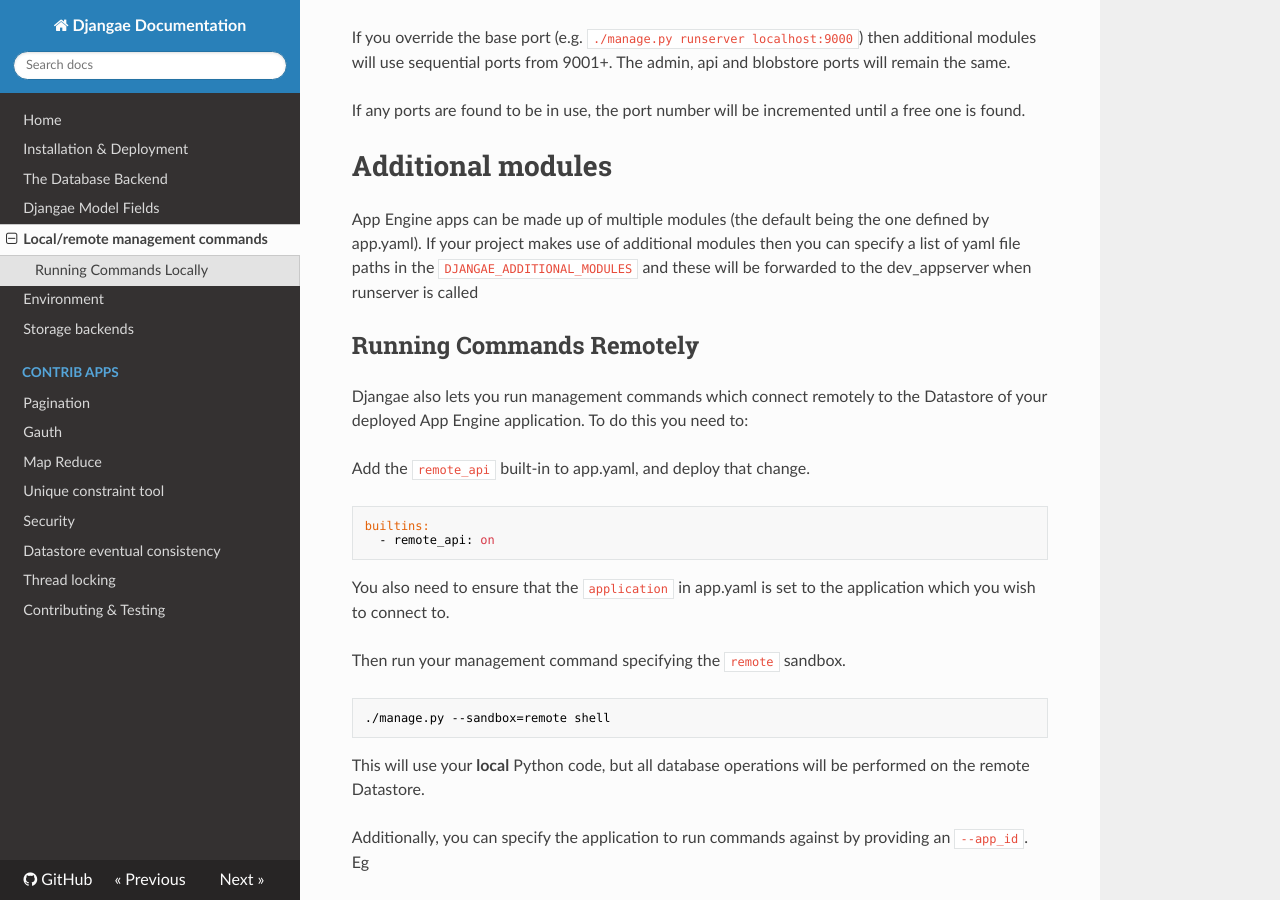
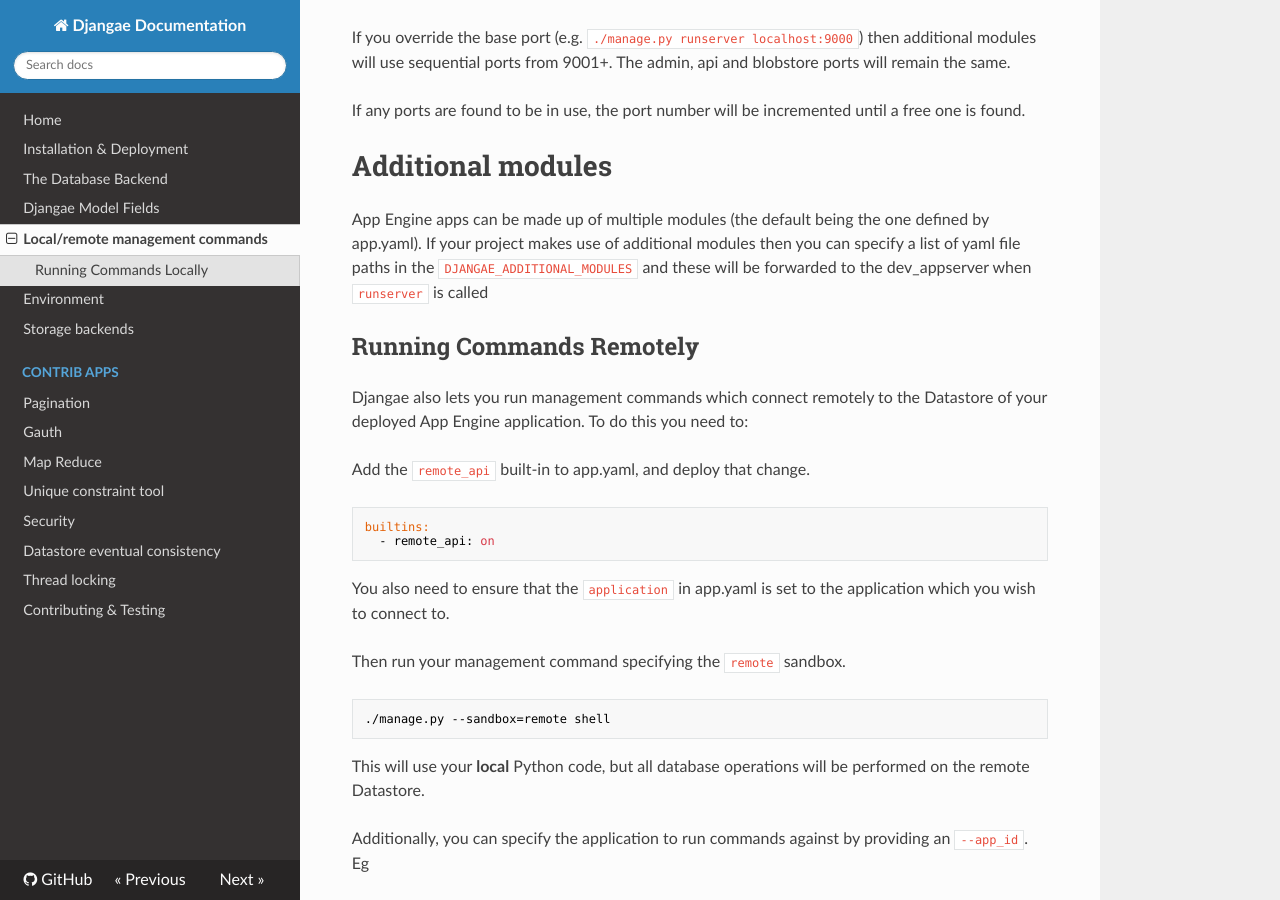
Before and after one commit to wittfabian/djangae, an MkDocs documentation site: the page built from docs/sandbox.md, in a window 1280 px wide and 900 px high, scrolled down 645 px. Built offline with MkDocs 1.6.1, drawn with Linux system fonts in a browser that asks for light colours; nearby versions of some CDN libraries; old or Windows-style settings are respelled for this version of MkDocs.

Commit message:
Minor formatting tweak in docs.

```diff
--- a/docs/sandbox.md
+++ b/docs/sandbox.md
@@ -29,7 +29,7 @@
 
 App Engine apps can be made up of multiple modules (the default being the one defined by app.yaml). If your
 project makes use of additional modules then you can specify a list of yaml file paths in the `DJANGAE_ADDITIONAL_MODULES`
-and these will be forwarded to the dev_appserver when runserver is called
+and these will be forwarded to the dev_appserver when `runserver` is called
 
 ## Running Commands Remotely
 
```
